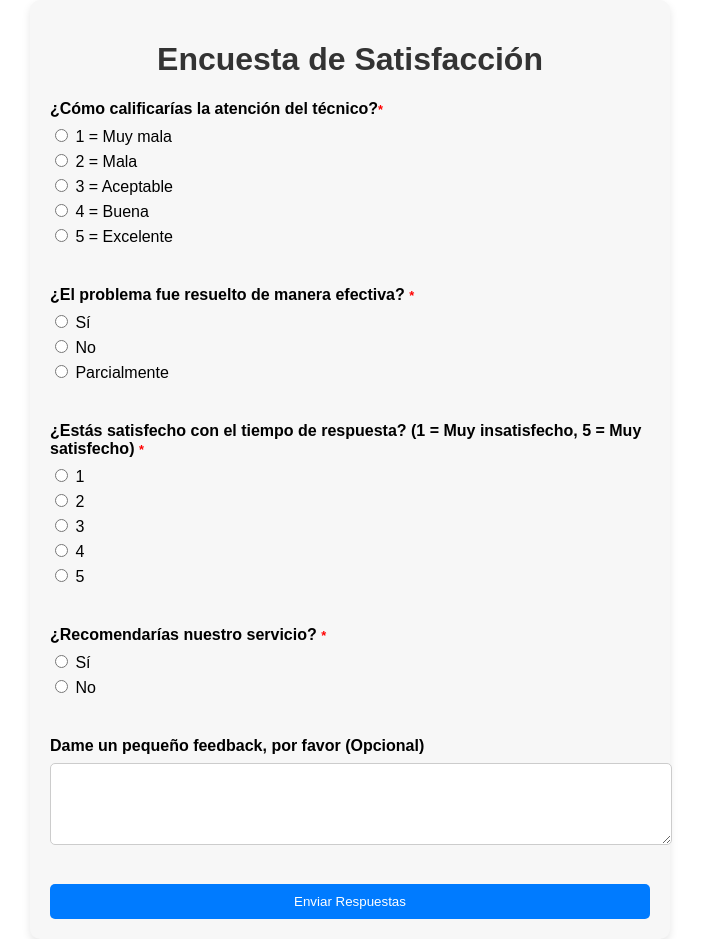
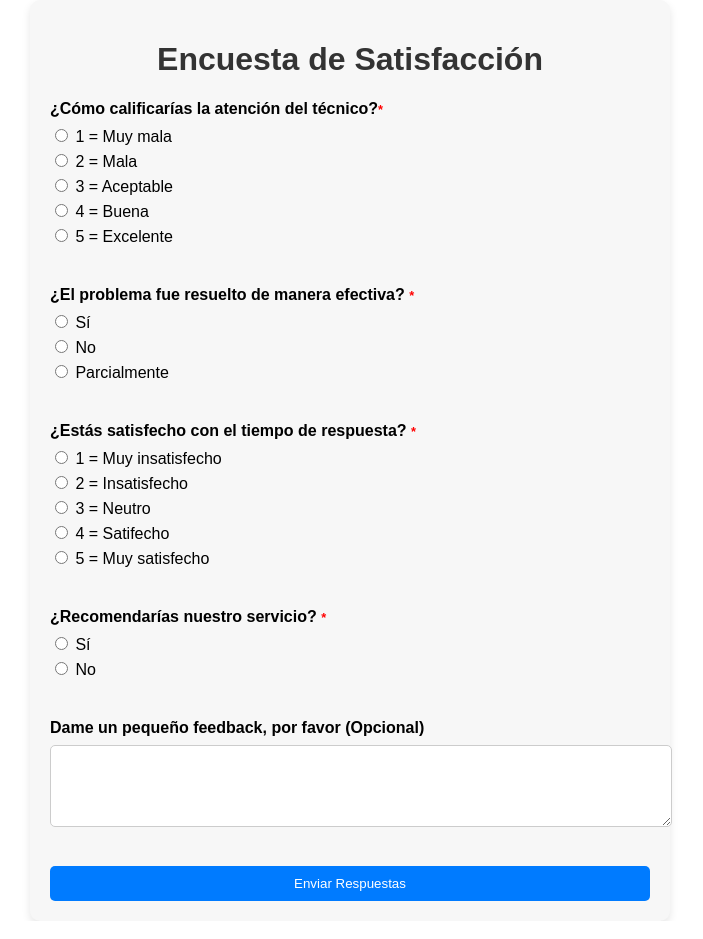
Before and after one commit to pedroangelalvarez/encuesta, a React (Create React App) app: page / in a window 1280 px wide. Shown: the whole page, without its empty margins (290-993 px from the left). Built offline with nearby package versions, Linux system fonts and the light colour scheme.

Commit message:
UPDATE: Change options question 3

```diff
--- a/src/Formulario/index.js
+++ b/src/Formulario/index.js
@@ -63,6 +63,9 @@ const Formulario = () => {
       setErrors(validationErrors);
       return;
     }
+
+    const idTicket = searchParams.get('ticketId');
+    const numeroTelefono = searchParams.get('telephone');
 
     // Crear payload para el endpoint
     const payload = {
@@ -144,9 +147,9 @@ const Formulario = () => {
         {/* Pregunta 3 */}
         <div style={styles.question}>
           <label style={styles.label}>
-            ¿Estás satisfecho con el tiempo de respuesta? (1 = Muy insatisfecho, 5 = Muy satisfecho) <span style={styles.required}>*</span>
+            ¿Estás satisfecho con el tiempo de respuesta? <span style={styles.required}>*</span>
           </label>
-          {[1, 2, 3, 4, 5].map((value) => (
+          {["1 = Muy insatisfecho","2 = Insatisfecho", "3 = Neutro","4 = Satifecho", "5 = Muy satisfecho"].map((value) => (
             <label key={value} style={styles.option}>
               <input
                 type="radio"
```
